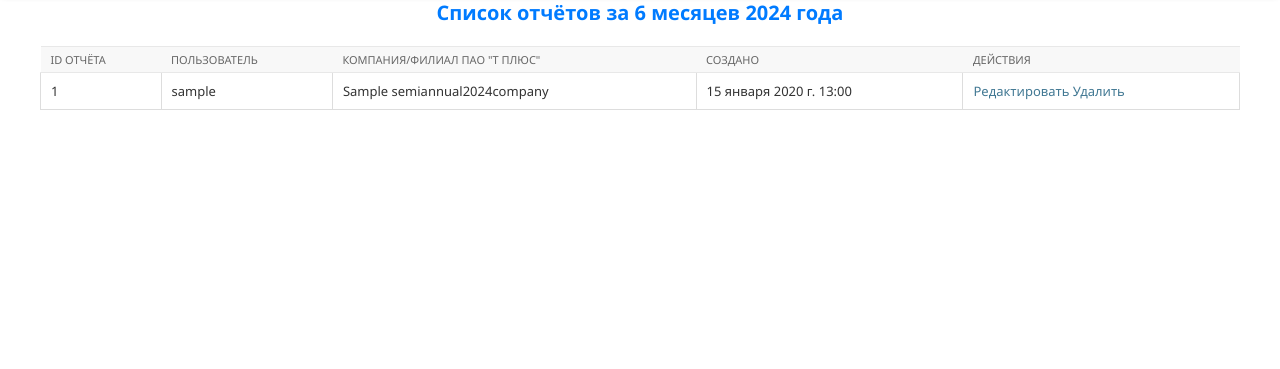
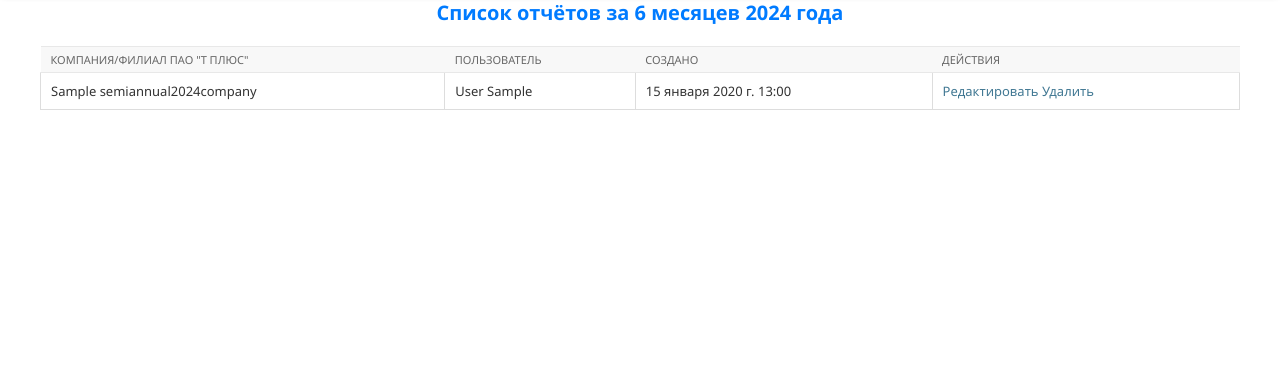
Before and after one commit to prizhimin/SB2, a Django app: page /sixmonths2024/ in a window 1280 px wide. Shown: the part 51-420 px from the top of the page. Run offline with Django 5.2, Linux system fonts and the light colour scheme; a user stored in the database is signed in; tables that the repository leaves empty hold one stand-in row (values such as "Sample post").

Commit message:
SixMonths2024 2.1 (изменения в списке отчётов)

```diff
--- a/sixmonths2024/templates/sixmonths2024/report_list.html
+++ b/sixmonths2024/templates/sixmonths2024/report_list.html
@@ -6,9 +6,8 @@
         <table>
             <thead>
                 <tr>
-                    <th>ID отчёта</th>
+                    <th>Компания/Филиал ПАО "Т Плюс"</th>
                     <th>Пользователь</th>
-                    <th>Компания/Филиал ПАО "Т Плюс"</th>
                     <th>Создано</th>
                     <th>Действия</th>
                 </tr>
@@ -16,9 +15,8 @@
             <tbody>
                 {% for report in reports %}
                     <tr>
-                        <td>{{ report.id }}</td>
-                        <td>{{ report.user.username }}</td>
                         <td>{{ report.company.name }}</td>
+                        <td>{{ report.user.last_name }} {{ report.user.first_name }}</td>
                         <td>{{ report.created_at }}</td>
                         <td>
                             <a href="{% url 'update_report' report.pk %}">Редактировать</a>
```
